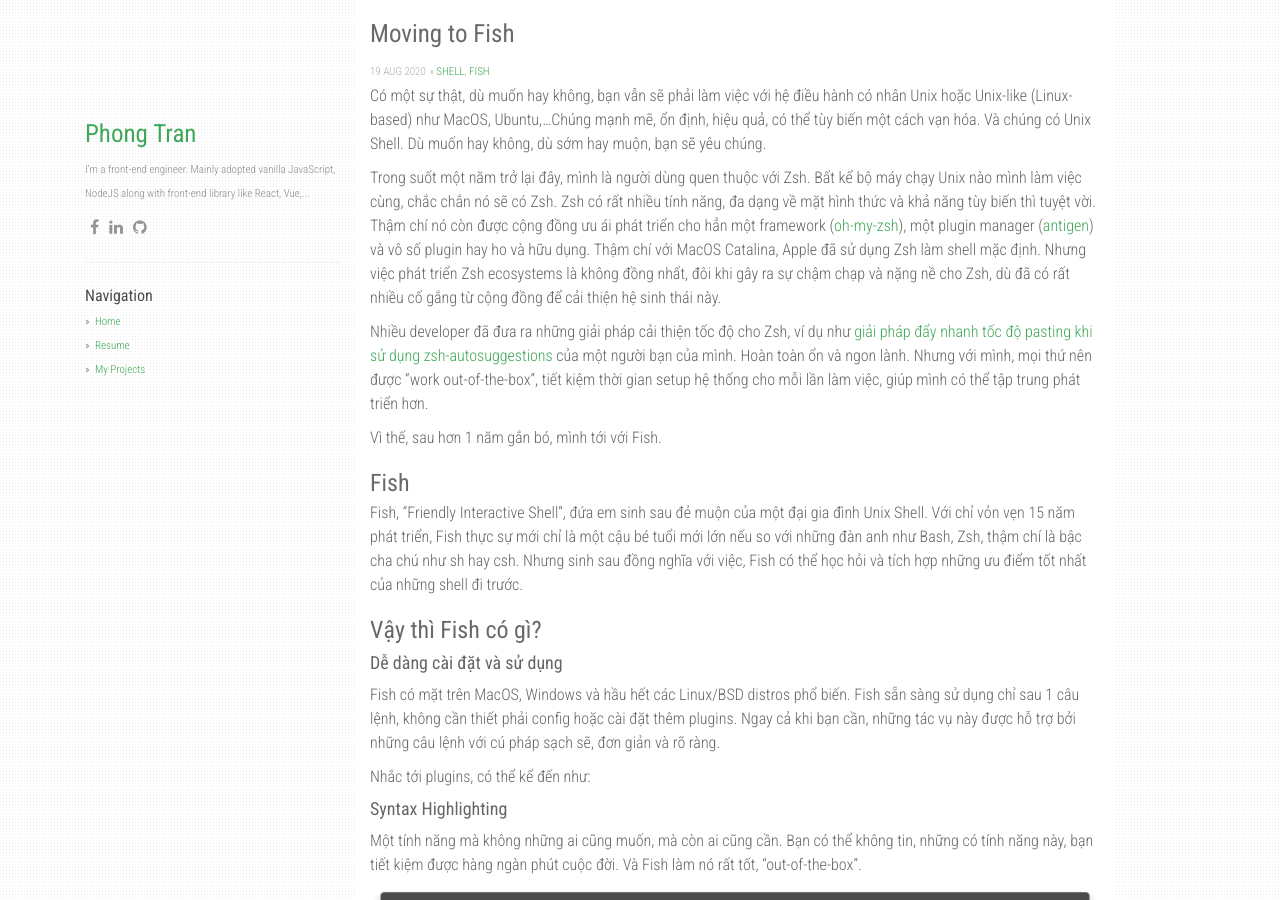
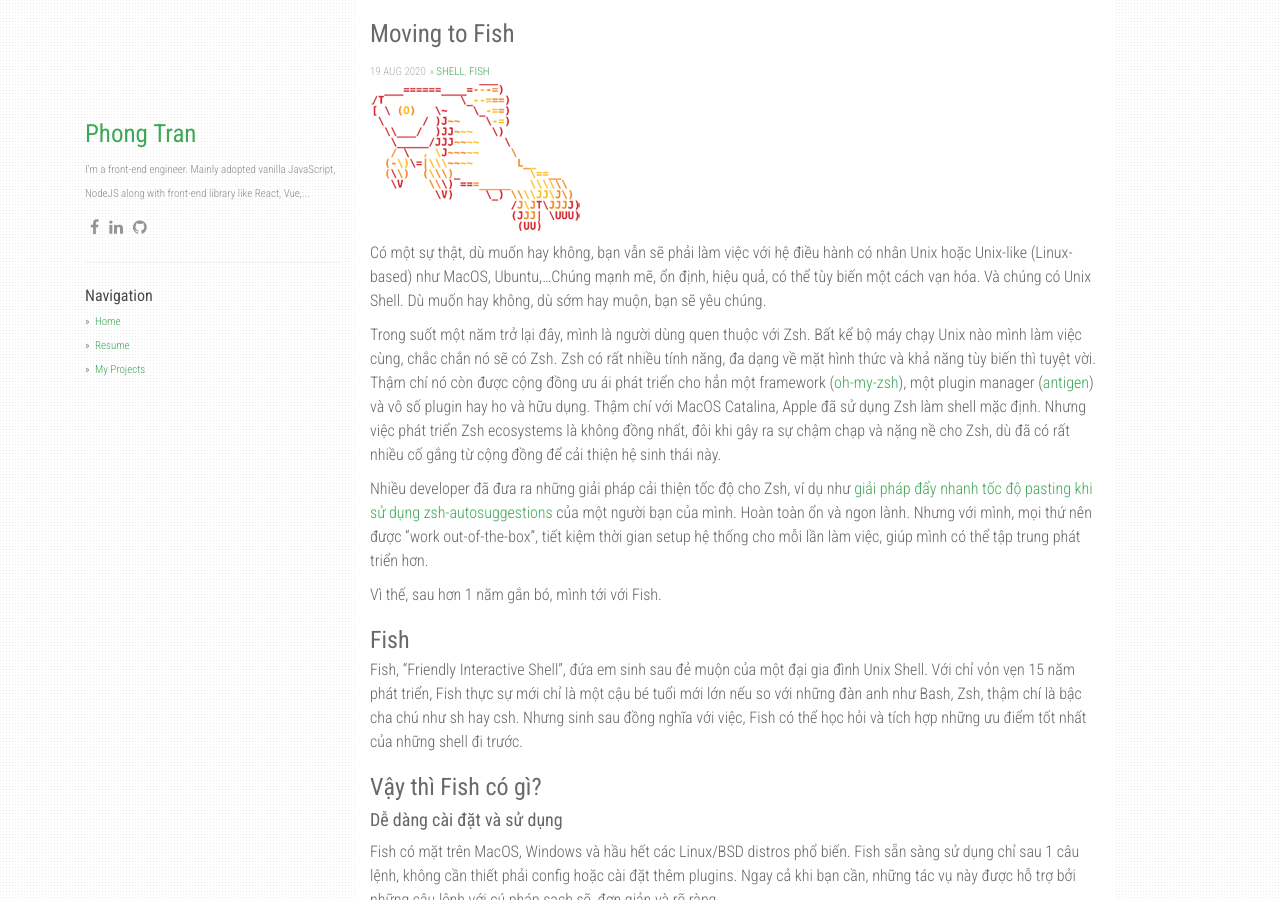
Before and after one commit to bodetaima/bodetaima.github.io, a Jekyll site: the page built from _posts/2020-08-19-moving-to-fish.md, in a window 1280 px wide and 900 px high. Built offline with Jekyll 4.4.1, drawn with Linux system fonts in a browser that asks for light colours; nearby versions of some CDN libraries; comment, search, counter and statistics services are not loaded.

Commit message:
Update 2020-08-19-moving-to-fish.md

```diff
--- a/_posts/2020-08-19-moving-to-fish.md
+++ b/_posts/2020-08-19-moving-to-fish.md
@@ -4,6 +4,8 @@ title:  "Moving to Fish"
 date:   2020-08-19 15:00:00 +0700
 categories: [shell, fish]
 ---
+
+![fish-logo](https://raw.githubusercontent.com/bodetaima/bodetaima.github.io/master/static/img/_posts/fish_logo.png)
 
 Có một sự thật, dù muốn hay không, bạn vẫn sẽ phải làm việc với hệ điều hành có nhân Unix hoặc Unix-like (Linux-based) như MacOS, Ubuntu,...Chúng mạnh mẽ, ổn định, hiệu quả, có thể tùy biến một cách vạn hóa. Và chúng có Unix Shell. Dù muốn hay không, dù sớm hay muộn, bạn sẽ yêu chúng.
 
```
